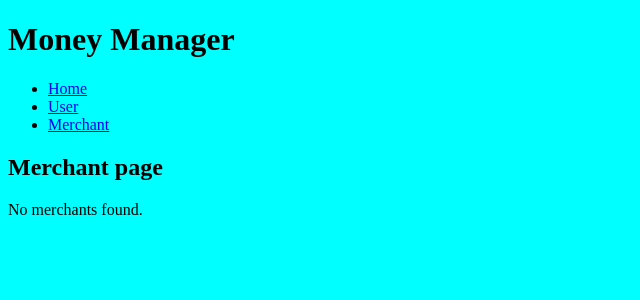
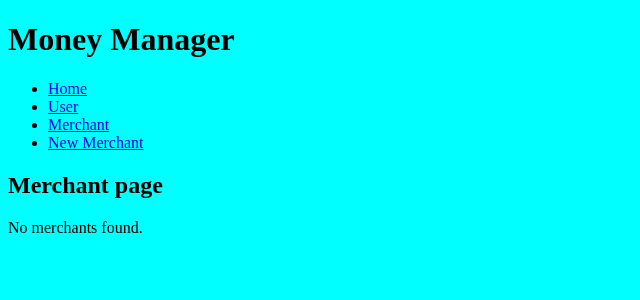
Before and after one commit to SeanAllen95/MoneyManager, a Flask app: page /merchant in a window 1280 px wide. Shown: the top 300 px of the page, without its empty margins (0-640 px from the left). Run offline with Flask 3, Linux system fonts and the light colour scheme; data that the repository does not hold is empty; some libraries are stand-ins or nearby versions.

Commit message:
Can add a new merchant

```diff
--- a/console.py
+++ b/console.py
@@ -24,3 +24,6 @@ merchant_repository.save(merchant2)
 
 merchant3 = Merchant("Scottish Power", "Bills", 100)
 merchant_repository.save(merchant3)
+
+merchant4 = Merchant("Winchester", "Pub", 15)
+merchant_repository.save(merchant4)
--- a/controllers/merchant_controller.py
+++ b/controllers/merchant_controller.py
@@ -14,50 +14,16 @@ def merchant():
     merchant = merchant_repository.select_all()
     return render_template("merchant/index.html", merchant = merchant)
 
-# @merchant_blueprint.route('/add_merchant', methods=['POST'])
-# def add_merchant_route():
-#     name = request.form['name']
-#     category = request.form['category']
-#     amount = request.form['amount']
-#     merchant_repository.add_merchant(name, category, amount)
-#     return redirect(url_for('merchant'))
+@merchant_blueprint.route("/merchant/new")
+def new_merchant():
+    merchant = merchant_repository.select_all()
+    return render_template("merchant/new.html")
 
-
-
-# @merchant_blueprint.route("/add_merchant", methods=["POST"])
-# def add_merchant():
-#     name = request.form["name"]
-#     category = request.form["category"]
-#     amount = request.form["amount"]
-#     merchant = Merchant(name=name, category=category, amount=amount)
-#     db.session.add(merchant)
-#     db.session.commit()
-#     return redirect(url_for("merchant.merchant"))
-
-# @merchant_blueprint.route("/merchant",  methods=['POST'])
-# def add_merchant():
-#     name = request.form['name']
-#     category = request.form['category']
-#     amount = request.form['amount']
-#     name = merchant_repository.select(name)
-#     category = merchant_repository.select(category)
-#     new_merchant = Merchant(name, category, amount)
-#     merchant_repository.save(new_merchant)
-#     return redirect('/merchant')
-
-
-# @merchant_blueprint.route("/merchant", methods=["POST"])
-# def add_merchant(new_merchant):
-#     name = request.form["name"]
-#     category = request.form["category"]
-#     amount = request.form["amount"]
-#     new_merchant = Merchant(name, category, amount)
-#     add_merchant(new_merchant)
-#     return redirect("/merchant")
-
-
-# @users_blueprint.route("/users/<id>")
-# def show(id):
-#     user = user_repository.select(id)
-#     locations = location_repository.locations_by_user(user)
-#     return render_template("users/show.html", user=user, locations=locations)
+@merchant_blueprint.route("/merchant",  methods=['POST'])
+def create_merchant():
+    name = request.form['name']
+    category = request.form['category']
+    amount = request.form['amount']
+    merchant = Merchant(name, category, amount)
+    merchant_repository.save(merchant)
+    return redirect('/merchant')
--- a/templates/base.html
+++ b/templates/base.html
@@ -21,6 +21,9 @@
                 <li>
                     <a href="/merchant">Merchant</a>
                 </li>
+                <li>
+                    <a href="/merchant/new">New Merchant</a>
+                </li>
             </ul>
         </nav>
     </header>
```
Also changed, not shown: templates/merchant/new.html (added, +26 -0 lines), static/css/style.css (line endings or trailing spaces).
